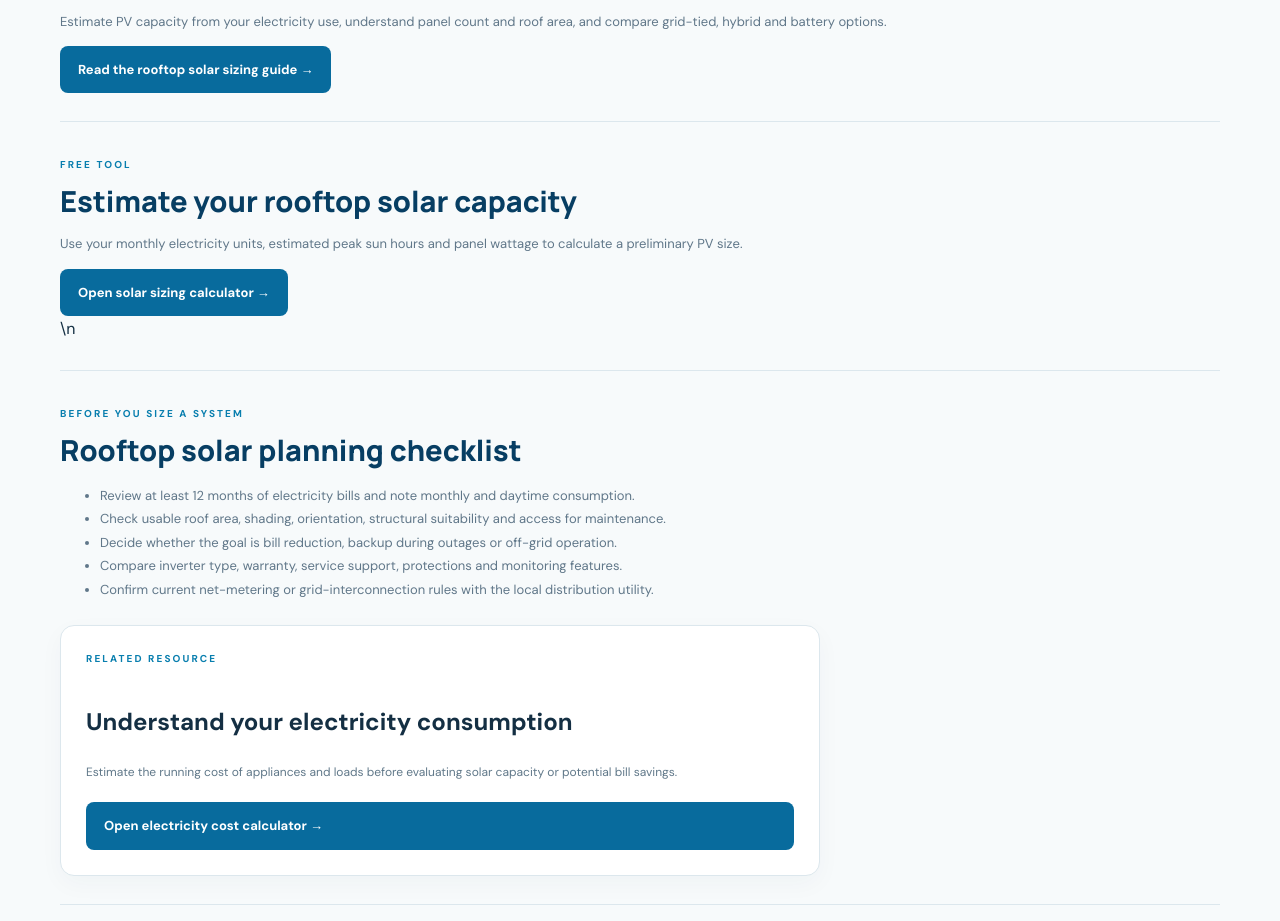
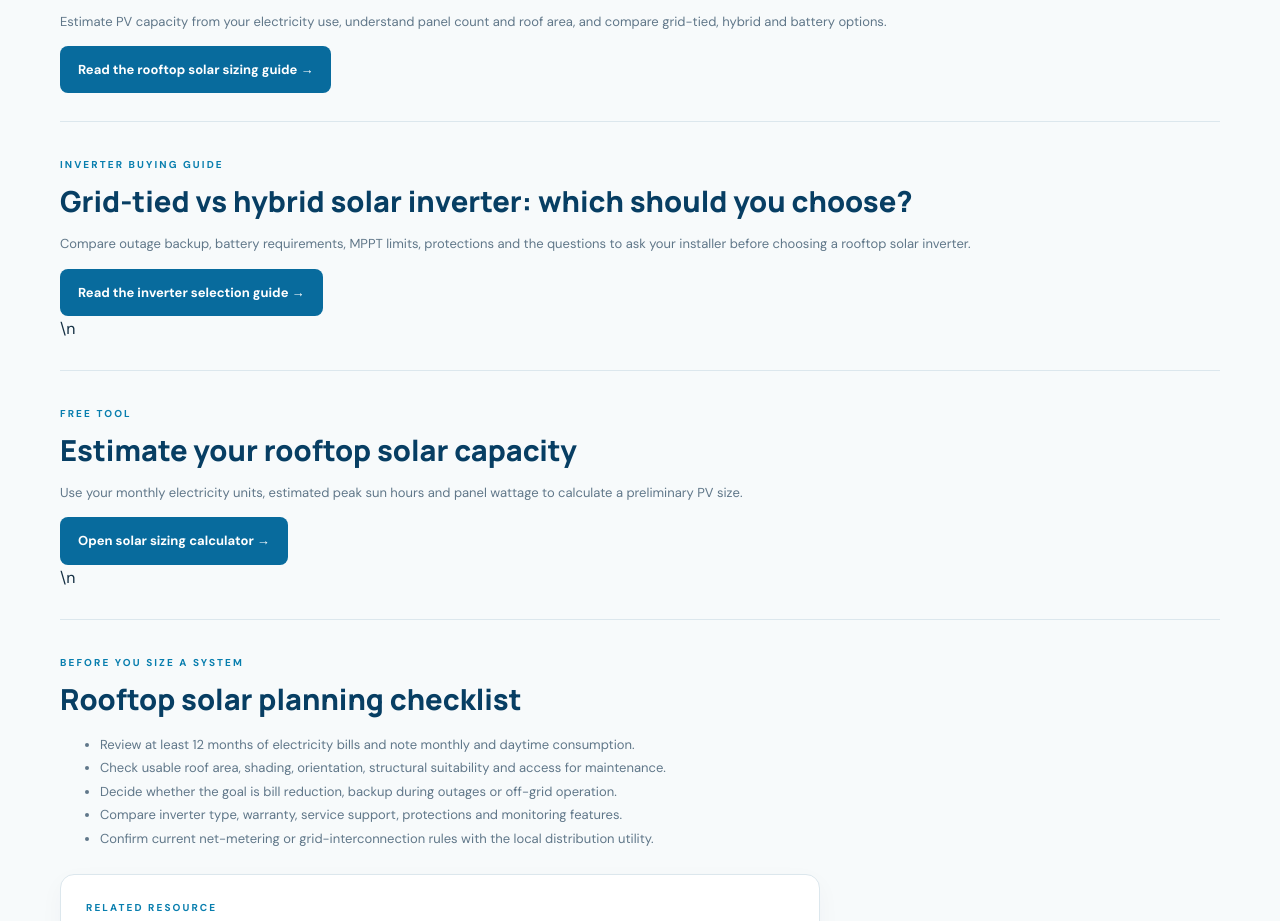
Before and after one commit to dkls11032431-cpu/Enlighted-Calc-site, a plain HTML site: page solar/index.html in a window 1280 px wide. Shown: the part 802-1723 px from the top of the page. Drawn offline with Linux system fonts and the light colour scheme.

Commit message:
Feature solar inverter guide on solar hub

```diff
--- a/solar/index.html
+++ b/solar/index.html
@@ -9,7 +9,7 @@
 <main id="main" class="container section"><div class="eyebrow">KNOWLEDGE HUB / SOLAR ENERGY</div><h1>Solar energy: practical guides for system owners</h1><p class="hero-lead" style="color:#526773;max-width:850px">Understand rooftop solar PV components, inverter choices, battery storage, generation estimates and electricity-bill savings. Start with the system architecture and your actual consumption before comparing equipment.</p>
 <div class="principles" style="margin-top:38px"><article><b>01 / PV MODULES</b><h2>Solar panels and array basics</h2><p>Learn how PV modules produce DC electricity, how modules are arranged into strings and why orientation, tilt, shading, temperature and inverter input limits matter. Nameplate capacity alone does not predict annual generation.</p></article><article><b>02 / INVERTERS & STORAGE</b><h2>Grid-tied, off-grid and hybrid systems</h2><p>Compare common system architectures. A grid-tied inverter, an off-grid inverter and a hybrid inverter serve different operating needs. Battery chemistry, usable capacity, discharge limits, efficiency and backup loads affect storage design.</p></article><article><b>03 / PERFORMANCE</b><h2>Generation, self-consumption and savings</h2><p>Estimate energy yield using location, system capacity, orientation, shading and system losses. Bill savings also depend on tariff structure, self-consumption, export compensation and current utility rules.</p></article></div>
 <section class="section"><div class="eyebrow">FEATURED GUIDE</div><h2>How to size a rooftop solar system for an Indian home</h2><p>Estimate PV capacity from your electricity use, understand panel count and roof area, and compare grid-tied, hybrid and battery options.</p><a class="button button-primary" href="/solar/solar-panel-sizing-indian-home/">Read the rooftop solar sizing guide →</a></section>
-<section class="section"><div class="eyebrow">FREE TOOL</div><h2>Estimate your rooftop solar capacity</h2><p>Use your monthly electricity units, estimated peak sun hours and panel wattage to calculate a preliminary PV size.</p><a class="button button-primary" href="/calculators/#solar-sizing">Open solar sizing calculator →</a></section>\n<section class="section"><div class="eyebrow">BEFORE YOU SIZE A SYSTEM</div><h2>Rooftop solar planning checklist</h2><ul><li>Review at least 12 months of electricity bills and note monthly and daytime consumption.</li><li>Check usable roof area, shading, orientation, structural suitability and access for maintenance.</li><li>Decide whether the goal is bill reduction, backup during outages or off-grid operation.</li><li>Compare inverter type, warranty, service support, protections and monitoring features.</li><li>Confirm current net-metering or grid-interconnection rules with the local distribution utility.</li></ul></section>
+<section class="section"><div class="eyebrow">INVERTER BUYING GUIDE</div><h2>Grid-tied vs hybrid solar inverter: which should you choose?</h2><p>Compare outage backup, battery requirements, MPPT limits, protections and the questions to ask your installer before choosing a rooftop solar inverter.</p><a class="button button-primary" href="/solar/grid-tied-vs-hybrid-solar-inverter-india/">Read the inverter selection guide →</a></section>\n<section class="section"><div class="eyebrow">FREE TOOL</div><h2>Estimate your rooftop solar capacity</h2><p>Use your monthly electricity units, estimated peak sun hours and panel wattage to calculate a preliminary PV size.</p><a class="button button-primary" href="/calculators/#solar-sizing">Open solar sizing calculator →</a></section>\n<section class="section"><div class="eyebrow">BEFORE YOU SIZE A SYSTEM</div><h2>Rooftop solar planning checklist</h2><ul><li>Review at least 12 months of electricity bills and note monthly and daytime consumption.</li><li>Check usable roof area, shading, orientation, structural suitability and access for maintenance.</li><li>Decide whether the goal is bill reduction, backup during outages or off-grid operation.</li><li>Compare inverter type, warranty, service support, protections and monitoring features.</li><li>Confirm current net-metering or grid-interconnection rules with the local distribution utility.</li></ul></section>
 <div class="topic-card" style="margin-top:24px"><div class="eyebrow">RELATED RESOURCE</div><h2>Understand your electricity consumption</h2><p>Estimate the running cost of appliances and loads before evaluating solar capacity or potential bill savings.</p><a class="button button-primary" href="/calculators/#electricity-cost">Open electricity cost calculator →</a></div>
 <section class="section"><h2>Frequently asked questions</h2><h3>How much energy does a rooftop solar system generate?</h3><p>Generation varies with location, weather, orientation, shading, module temperature, system design and losses. Use a site-specific estimate rather than a single universal daily-generation figure.</p><h3>Does a grid-tied solar system provide backup during a power cut?</h3><p>Many standard grid-tied systems shut down during a grid outage for anti-islanding safety. Backup requires compatible equipment and a properly designed backup arrangement.</p><h3>Is a larger battery always better?</h3><p>No. Battery capacity should match the essential loads, required backup duration, inverter limits and budget. Oversizing without a load assessment can add unnecessary cost.</p></section>
 <p style="color:#60717d;font-size:13px">Solar designs and grid connections must follow current local regulations, utility requirements and manufacturer instructions. Have the roof, electrical installation and proposed system assessed by qualified professionals.</p>
```
